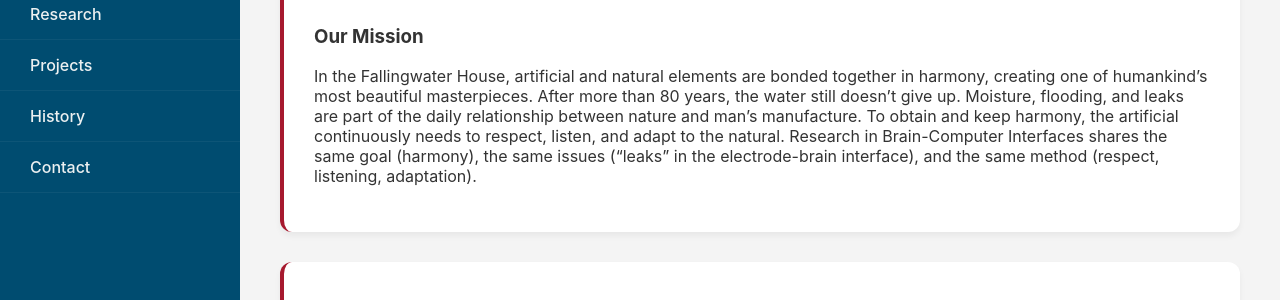
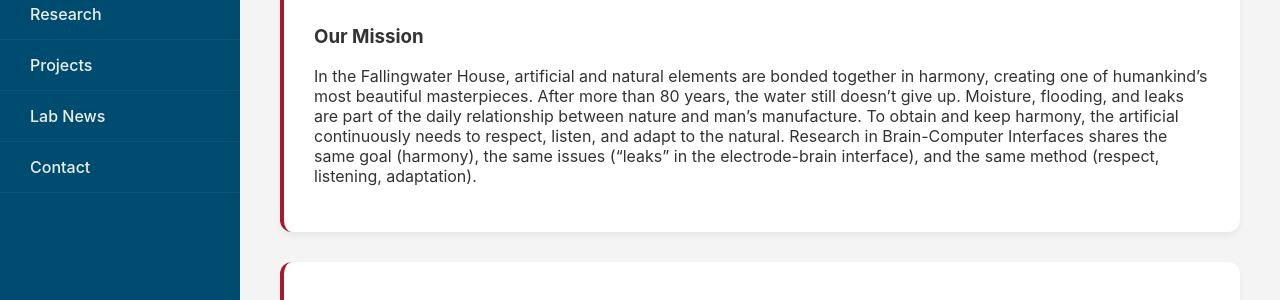
Before and after one commit to alessandrovato/alessandrovato.github.io, a Jekyll site: the page built from index.html, in a window 1280 px wide. Shown: the part 193-493 px from the top of the page. Built offline with Jekyll 4.4.1, drawn with Linux system fonts in a browser that asks for light colours.

Commit message:
Update nav.html

```diff
--- a/_includes/nav.html
+++ b/_includes/nav.html
@@ -7,7 +7,7 @@
     <a href="#about">About</a>
     <a href="#research">Research</a>
     <a href="#projects">Projects</a>
-    <a href="#history">History</a>
+    <a href="#history">Lab News</a>
     <a href="#contact">Contact</a>
 </nav>
 
```
